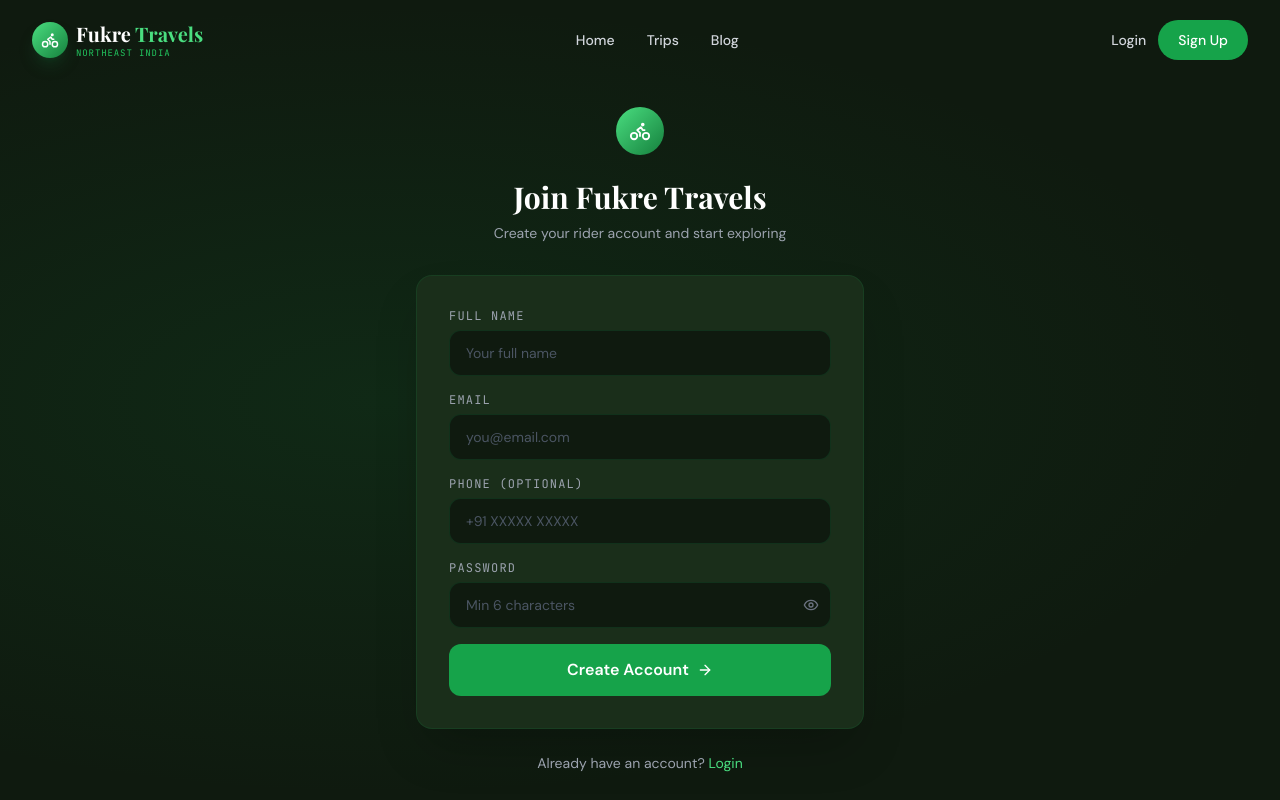
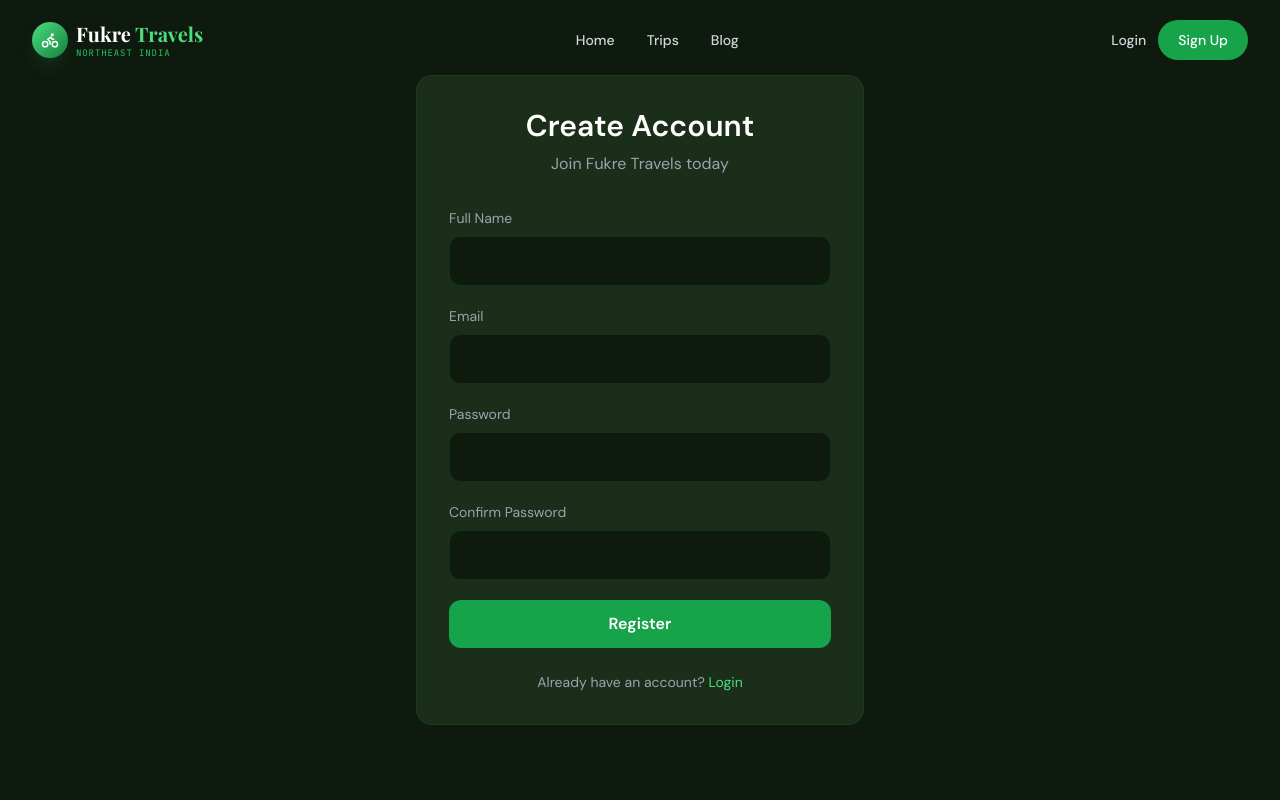
Before and after one commit to Farjhan/fukre-travels, a React (Create React App) app in the folder frontend/: page /register in a window 1280 px wide. Shown: the top 800 px of the page. Built offline with nearby package versions, Linux system fonts and the light colour scheme; the HTML template or start-up script is replaced by a standard one; a web font is replaced by a local one.

Commit message:
final trips fix

```diff
--- a/frontend/src/pages/BlogDetailPage.jsx
+++ b/frontend/src/pages/BlogDetailPage.jsx
@@ -15,11 +15,21 @@ export default function BlogDetailPage() {
     setLoading(true);
     axios.get(`/api/blog/${slug}`)
       .then(r => {
-        setBlog(r.data);
-        // Fetch related
-        return axios.get('/api/blog', { params: { category: r.data.category } });
-      })
-      .then(r => setRelated(r.data.filter(b => b.slug !== slug).slice(0, 3)))
+  setBlog(r.data?.blog || r.data);
+
+  return axios.get('/api/blog', {
+    params: { category: r.data?.category || r.data?.blog?.category }
+  });
+})
+.then(r => {
+  const blogs = Array.isArray(r.data)
+    ? r.data
+    : r.data.blogs || [];
+
+  setRelated(
+    blogs.filter(b => b.slug !== slug).slice(0, 3)
+  );
+})
       .catch(() => {})
       .finally(() => setLoading(false));
   }, [slug]);
--- a/frontend/src/pages/BookingPage.jsx
+++ b/frontend/src/pages/BookingPage.jsx
@@ -25,7 +25,12 @@ export default function BookingPage() {
   });
 
   useEffect(() => {
-    axios.get(`/api/trips/${tripId}`).then(r => { setTrip(r.data); setLoading(false); }).catch(() => setLoading(false));
+    axios.get(`/api/trips/${tripId}`)
+  .then(r => {
+    setTrip(r.data?.trip || r.data);
+    setLoading(false);
+  })
+  .catch(() => setLoading(false));
   }, [tripId]);
 
   const totalPrice = trip ? trip.price * form.groupSize : 0;
--- a/frontend/src/pages/DashboardPage.jsx
+++ b/frontend/src/pages/DashboardPage.jsx
@@ -20,7 +20,16 @@ export default function DashboardPage() {
   const [loading, setLoading] = useState(true);
 
   useEffect(() => {
-    axios.get('/api/bookings/my-bookings').then(r => { setBookings(r.data); setLoading(false); }).catch(() => setLoading(false));
+    axios.get('/api/bookings/my-bookings')
+  .then(r => {
+    setBookings(
+      Array.isArray(r.data)
+        ? r.data
+        : r.data.bookings || []
+    );
+    setLoading(false);
+  })
+  .catch(() => setLoading(false));
   }, []);
 
   const cancelBooking = async (id) => {
--- a/frontend/src/pages/RegisterPage.jsx
+++ b/frontend/src/pages/RegisterPage.jsx
@@ -1 +1,148 @@
-export { RegisterPage as default } from './LoginPage';
+import React, { useState } from 'react';
+import { Link, useNavigate } from 'react-router-dom';
+import axios from 'axios';
+import toast from 'react-hot-toast';
+
+export default function RegisterPage() {
+  const navigate = useNavigate();
+
+  const [form, setForm] = useState({
+    name: '',
+    email: '',
+    password: '',
+    confirmPassword: ''
+  });
+
+  const [loading, setLoading] = useState(false);
+
+  const handleChange = (e) => {
+    setForm({
+      ...form,
+      [e.target.name]: e.target.value
+    });
+  };
+
+  const handleSubmit = async (e) => {
+    e.preventDefault();
+
+    if (form.password !== form.confirmPassword) {
+      return toast.error('Passwords do not match');
+    }
+
+    setLoading(true);
+
+    try {
+      const { data } = await axios.post('/api/auth/register', {
+        name: form.name,
+        email: form.email,
+        password: form.password
+      });
+
+      toast.success('Registration successful!');
+
+      localStorage.setItem('token', data.token);
+
+      navigate('/dashboard');
+
+    } catch (err) {
+      toast.error(
+        err.response?.data?.message || 'Registration failed'
+      );
+    } finally {
+      setLoading(false);
+    }
+  };
+
+  return (
+    <div className="min-h-screen flex items-center justify-center px-4 bg-earth-900">
+      <div className="w-full max-w-md bg-earth-800 border border-forest-900/40 rounded-2xl p-8">
+        <h1 className="text-3xl font-bold text-white mb-2 text-center">
+          Create Account
+        </h1>
+
+        <p className="text-gray-400 text-center mb-8">
+          Join Fukre Travels today
+        </p>
+
+        <form onSubmit={handleSubmit} className="space-y-5">
+
+          <div>
+            <label className="text-sm text-gray-400 block mb-2">
+              Full Name
+            </label>
+
+            <input
+              type="text"
+              name="name"
+              value={form.name}
+              onChange={handleChange}
+              required
+              className="w-full px-4 py-3 rounded-xl bg-earth-900 border border-forest-900/40 text-white focus:outline-none focus:border-forest-600"
+            />
+          </div>
+
+          <div>
+            <label className="text-sm text-gray-400 block mb-2">
+              Email
+            </label>
+
+            <input
+              type="email"
+              name="email"
+              value={form.email}
+              onChange={handleChange}
+              required
+              className="w-full px-4 py-3 rounded-xl bg-earth-900 border border-forest-900/40 text-white focus:outline-none focus:border-forest-600"
+            />
+          </div>
+
+          <div>
+            <label className="text-sm text-gray-400 block mb-2">
+              Password
+            </label>
+
+            <input
+              type="password"
+              name="password"
+              value={form.password}
+              onChange={handleChange}
+              required
+              className="w-full px-4 py-3 rounded-xl bg-earth-900 border border-forest-900/40 text-white focus:outline-none focus:border-forest-600"
+            />
+          </div>
+
+          <div>
+            <label className="text-sm text-gray-400 block mb-2">
+              Confirm Password
+            </label>
+
+            <input
+              type="password"
+              name="confirmPassword"
+              value={form.confirmPassword}
+              onChange={handleChange}
+              required
+              className="w-full px-4 py-3 rounded-xl bg-earth-900 border border-forest-900/40 text-white focus:outline-none focus:border-forest-600"
+            />
+          </div>
+
+          <button
+            type="submit"
+            disabled={loading}
+            className="w-full bg-forest-600 hover:bg-forest-500 text-white font-semibold py-3 rounded-xl transition-all"
+          >
+            {loading ? 'Creating Account...' : 'Register'}
+          </button>
+
+        </form>
+
+        <p className="text-gray-400 text-sm text-center mt-6">
+          Already have an account?{' '}
+          <Link to="/login" className="text-forest-400 hover:text-forest-300">
+            Login
+          </Link>
+        </p>
+      </div>
+    </div>
+  );
+}
--- a/frontend/src/pages/TripDetailPage.jsx
+++ b/frontend/src/pages/TripDetailPage.jsx
@@ -18,7 +18,12 @@ export default function TripDetailPage() {
   const [openDay, setOpenDay] = useState(0);
 
   useEffect(() => {
-    axios.get(`/api/trips/${id}`).then(r => { setTrip(r.data); setLoading(false); }).catch(() => setLoading(false));
+    axios.get(`/api/trips/${id}`)
+  .then(r => {
+    setTrip(r.data?.trip || r.data);
+    setLoading(false);
+  })
+  .catch(() => setLoading(false));
   }, [id]);
 
   if (loading) return <LoadingSpinner text="Loading trip details..." />;
```
